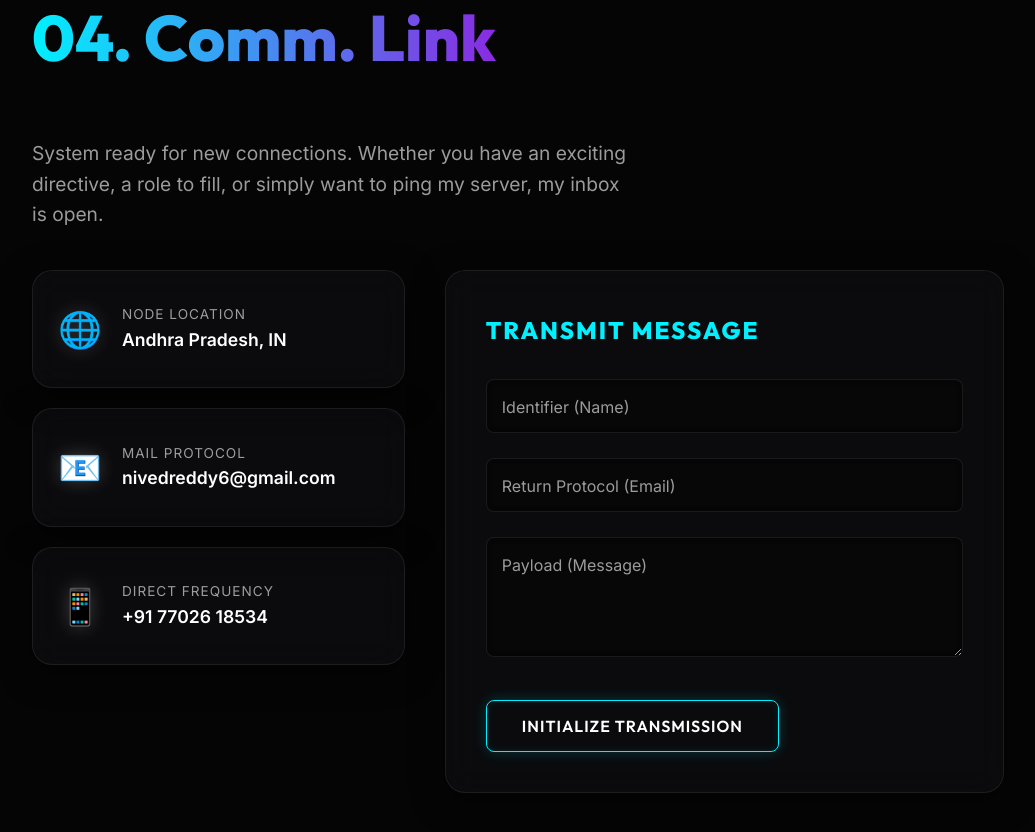
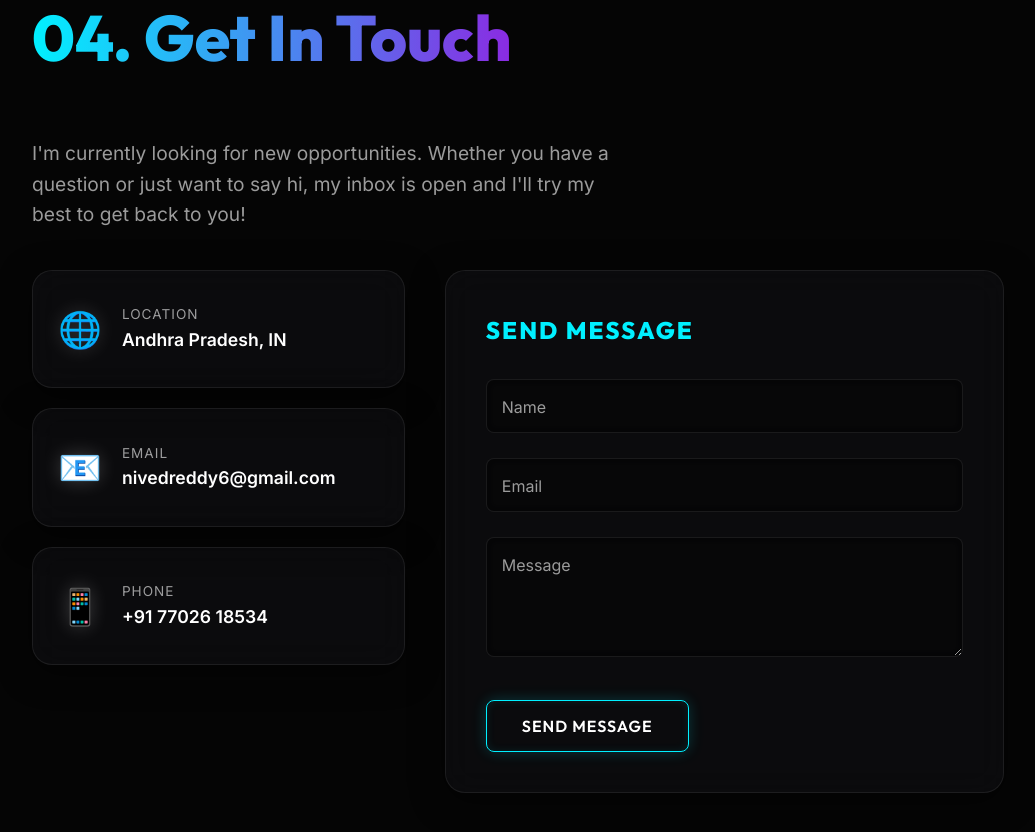
Before and after one commit to Nivedreddy6/Portfolio, a React (Vite) app: page / in a window 1280 px wide. Shown: the part 3740-4572 px from the top of the page, without its empty margins (122-1157 px from the left). Built offline with nearby package versions, Linux system fonts and the light colour scheme.

Commit message:
Contact.jsx

```diff
--- a/src/components/Contact.jsx
+++ b/src/components/Contact.jsx
@@ -40,9 +40,9 @@ const Contact = () => {
 
     return (
         <section id="contact" className="section reveal-wrapper">
-            <h2 className="section-title">04. Comm. Link</h2>
+            <h2 className="section-title">04. Get In Touch</h2>
             <p style={{ color: 'var(--text-secondary)', marginBottom: '40px', fontSize: '1.2rem', maxWidth: '600px' }}>
-                System ready for new connections. Whether you have an exciting directive, a role to fill, or simply want to ping my server, my inbox is open.
+                I'm currently looking for new opportunities. Whether you have a question or just want to say hi, my inbox is open and I'll try my best to get back to you!
             </p>
 
             <div className="contact-layout">
@@ -50,55 +50,55 @@ const Contact = () => {
                     <div className="contact-card glass-panel">
                         <div className="contact-icon">🌐</div>
                         <div className="contact-details">
-                            <p>Node Location</p>
+                            <p>Location</p>
                             <h4>Andhra Pradesh, IN</h4>
                         </div>
                     </div>
                     <div className="contact-card glass-panel">
                         <div className="contact-icon">📧</div>
                         <div className="contact-details">
-                            <p>Mail Protocol</p>
+                            <p>Email</p>
                             <h4>nivedreddy6@gmail.com</h4>
                         </div>
                     </div>
                     <div className="contact-card glass-panel">
                         <div className="contact-icon">📱</div>
                         <div className="contact-details">
-                            <p>Direct Frequency</p>
+                            <p>Phone</p>
                             <h4>+91 77026 18534</h4>
                         </div>
                     </div>
                 </div>
 
                 <div className="contact-form-column glass-panel">
-                    <h3>Transmit Message</h3>
+                    <h3>Send Message</h3>
                     <form className="cyber-form" onSubmit={handleSubmit}>
                         <div className="form-group">
                             <input type="text" id="name" required placeholder=" " value={formData.name} onChange={handleChange} disabled={status === 'transmitting'} />
-                            <label htmlFor="name">Identifier (Name)</label>
+                            <label htmlFor="name">Name</label>
                         </div>
                         <div className="form-group">
                             <input type="email" id="email" required placeholder=" " value={formData.email} onChange={handleChange} disabled={status === 'transmitting'} />
-                            <label htmlFor="email">Return Protocol (Email)</label>
+                            <label htmlFor="email">Email</label>
                         </div>
                         <div className="form-group">
                             <textarea id="message" required placeholder=" " rows="4" value={formData.message} onChange={handleChange} disabled={status === 'transmitting'}></textarea>
-                            <label htmlFor="message">Payload (Message)</label>
+                            <label htmlFor="message">Message</label>
                         </div>
 
                         {status === 'success' && (
                             <div style={{ color: 'var(--accent-cyan)', padding: '10px', borderLeft: '3px solid var(--accent-cyan)', background: 'rgba(0, 240, 255, 0.1)', marginBottom: '10px' }}>
-                                Transmission successful. Payload delivered.
+                                Message successfully sent! I will get back to you soon.
                             </div>
                         )}
                         {status === 'error' && (
                             <div style={{ color: '#ff4d4f', padding: '10px', borderLeft: '3px solid #ff4d4f', background: 'rgba(255, 77, 79, 0.1)', marginBottom: '10px' }}>
-                                Transmission failed. Link disconnected. Please retry or email directly.
+                                Message failed to send. Please try again or email directly.
                             </div>
                         )}
 
                         <button type="submit" className="btn btn-primary" disabled={status === 'transmitting'}>
-                            {status === 'transmitting' ? 'Encrypting & Sending...' : 'Initialize Transmission'}
+                            {status === 'transmitting' ? 'Sending...' : 'Send Message'}
                         </button>
                     </form>
                 </div>
```
